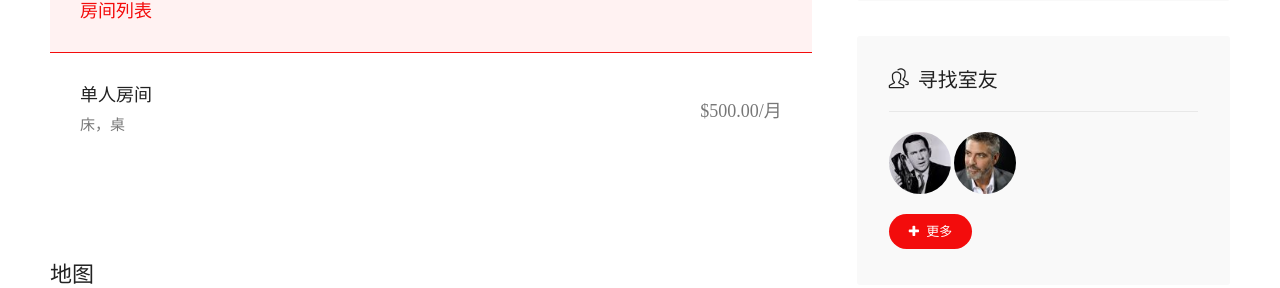
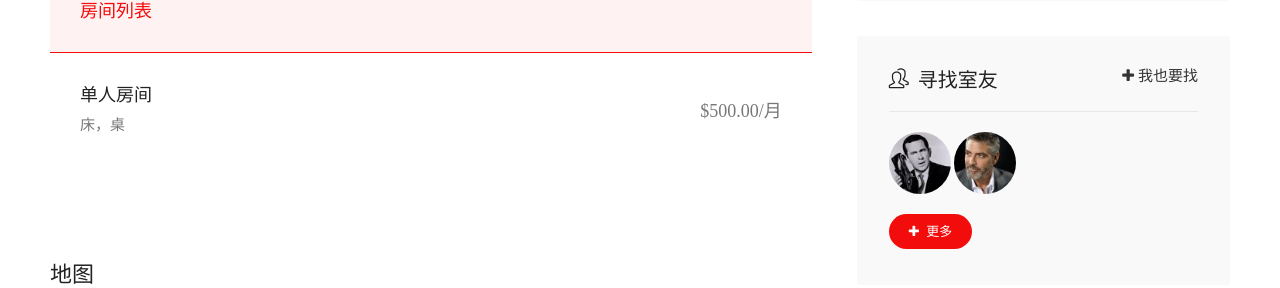
Before and after one commit to George47/Alfar, a PHP site: page /listings-single-page.php in a window 1280 px wide. Shown: the part 1013-1301 px from the top of the page. Run offline with PHP 8.4, Linux system fonts and the light colour scheme; some libraries are stand-ins or nearby versions; some web fonts are replaced.

Commit message:
Roommate finder tweaks

```diff
--- a/css/tweaks.css
+++ b/css/tweaks.css
@@ -37,3 +37,8 @@
 #roommate-dialog .panel-dropdown {
 	margin-bottom: 20px;
 }
+
+#find-roommate span {
+	float: right;
+	font-size: 15px;
+}
--- a/listings-single-page.php
+++ b/listings-single-page.php
@@ -380,8 +380,8 @@
 			<!-- Contact / End-->
 
 			<!-- Roommate Finder -->
-			<div class="boxed-widget margin-top-35">
-				<h3><i class="sl sl-icon-people"></i> 寻找室友</h3>
+			<div id="find-roommate" class="boxed-widget margin-top-35">
+				<h3><i class="sl sl-icon-people"></i> 寻找室友 <span><a href=""><i class="fa fa-plus"></i>我也要找</a></span></h3>
 				<div class="roommate-finder-avatar">
 					<a href="user-profile-page.php"><img src="images/dashboard-avatar.jpg" alt=""></a>
 					<a href="user-profile-page.php"><img src="images/dashboard-avatar2.jpg" alt=""></a>
```
